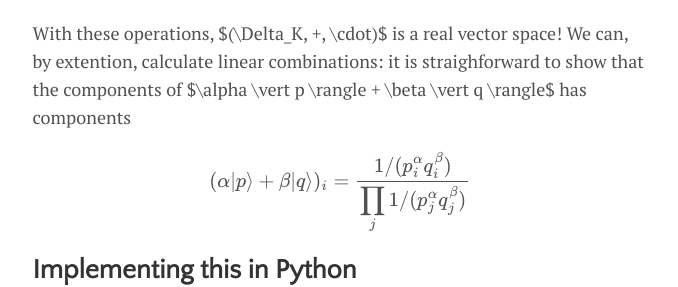
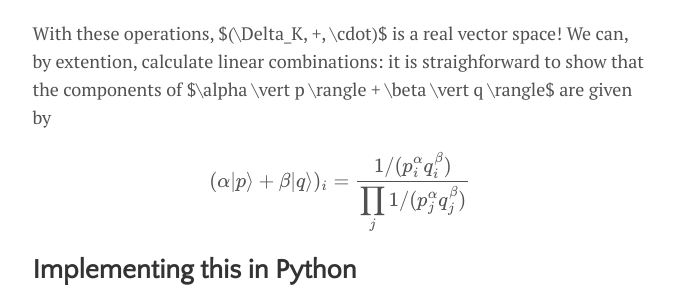
Before and after one commit to takeshimg92/takeshimg92.github.io, a Jekyll site: the page built from _posts/2022-09-18-probability_vector_space.md, in a window 1280 px wide and 900 px high, scrolled down 2816 px. Shown: the part 239-526 px from the top of the window, without its empty margins (300-978 px from the left). Built offline with Jekyll 4.4.1, drawn with Linux system fonts in a browser that asks for light colours; formulas are drawn with MathJax 3.

Commit message:
fixed typo

```diff
--- a/_posts/2022-09-18-probability_vector_space.md
+++ b/_posts/2022-09-18-probability_vector_space.md
@@ -86,7 +86,7 @@ $$|0\rangle_i= \frac{1}{K+1}.$$
 
 $$|- p\rangle_i = (-1 |p\rangle)_i = \frac{1/p_i}{\sum_{k=1}^{K+1} 1/p_k}$$
 
-With these operations, $(\Delta_K, +, \cdot)$ is a real vector space! We can, by extention, calculate linear combinations: it is straighforward to show that the components of $\alpha \vert p \rangle + \beta \vert q \rangle$ has components
+With these operations, $(\Delta_K, +, \cdot)$ is a real vector space! We can, by extention, calculate linear combinations: it is straighforward to show that the components of $\alpha \vert p \rangle + \beta \vert q \rangle$ are given by
 
 
 $$(\alpha \vert p \rangle + \beta \vert q \rangle)_i = \frac{\displaystyle1/(p_i^\alpha q_i^\beta)}{\displaystyle \prod_j 1/(p_j^\alpha q_j^\beta)}$$
```
